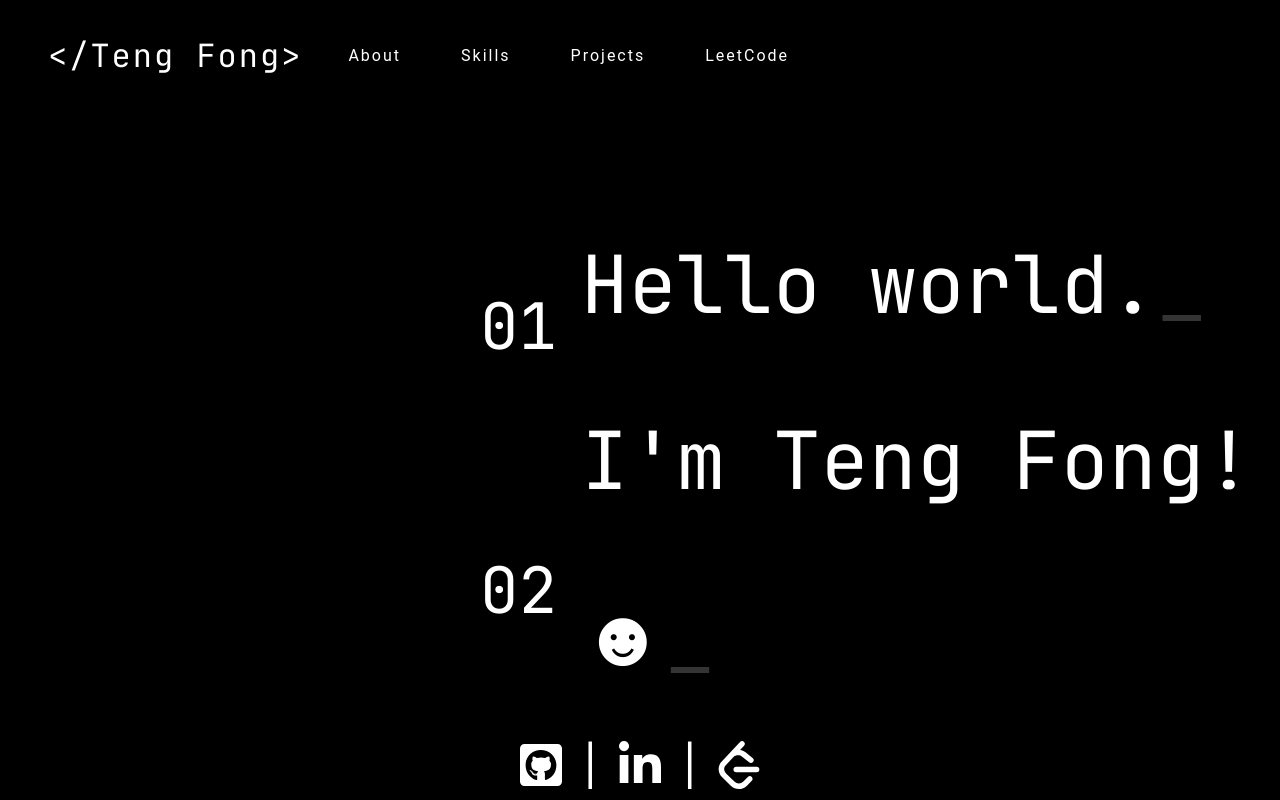
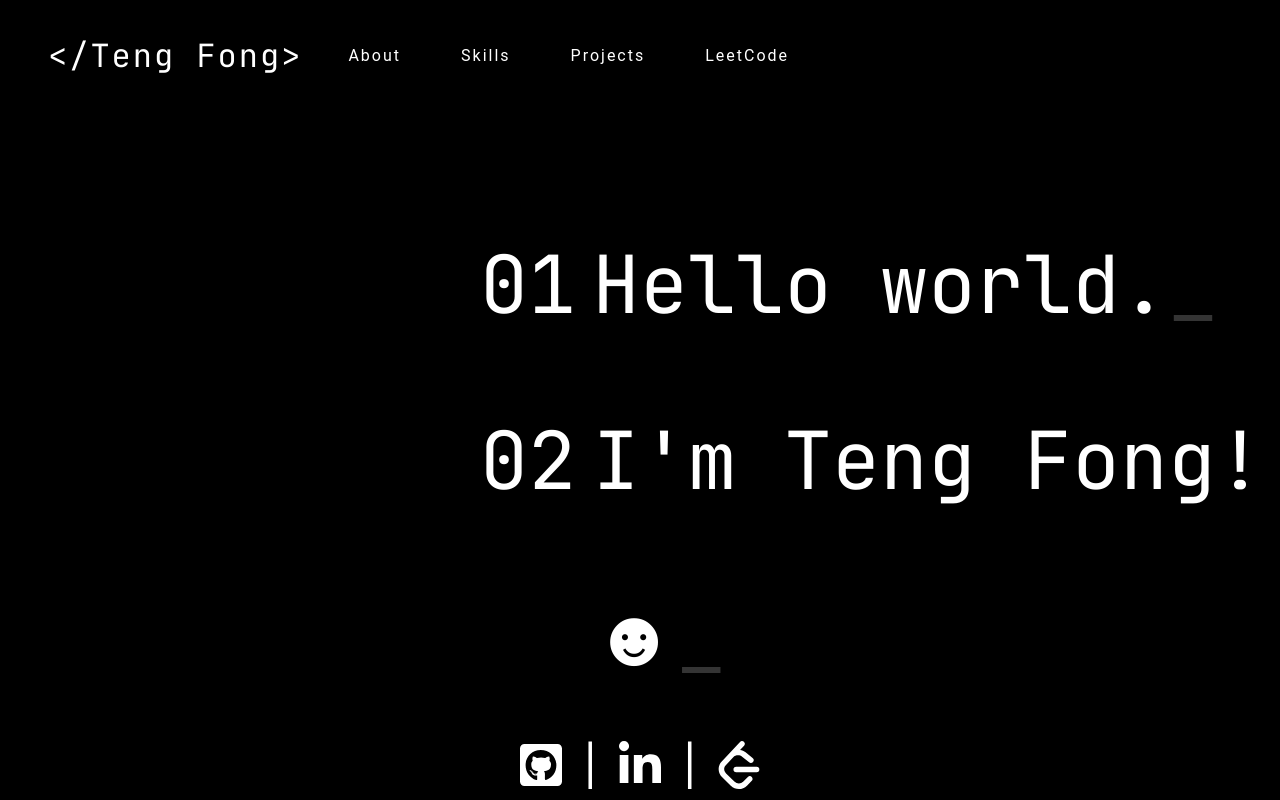
Before and after one commit to GohTengFong/personal-website-v1, a React (Create React App) app: page / in a window 1280 px wide. Shown: the top 800 px of the page. Built offline with nearby package versions, Linux system fonts and the light colour scheme; no server answers; the HTML template or start-up script is replaced by a standard one.

Commit message:
ipad viewport changes

```diff
--- a/src/components/home/Home.css
+++ b/src/components/home/Home.css
@@ -9,26 +9,25 @@
 
 .introWrapper {
     display: flex;
+    flex-direction: column;
     align-content: center;
     margin-left: 30em;
-}
-
-.intro-number {
-    display: flex;
-    flex-direction: column;
-    justify-content: space-around;
-    margin-right: 1.5rem;
-}
-
-.number {
-    font-size: 4rem;
-    padding-top: 5px;
 }
 
 .intro-text {
     text-align: left !important;
     line-height: 2.2em;
     font-size: 5rem;
+}
+
+.intro-text > * {
+  display: flex;
+  align-items: baseline;
+}
+
+.number {
+  font-size: 1em;
+  margin-right: 0.2em;
 }
 
 .intro-contact {
--- a/src/components/home/Home.jsx
+++ b/src/components/home/Home.jsx
@@ -19,13 +19,10 @@ const Home = () => {
     return(
         <div id="home" className='home'>
             <div style={{ fontFamily: "JBMono" }} className="introWrapper">
-                <div className="intro-number">
-                    <h1 className="number">01</h1>
-                    <h1 className="number">02</h1>
-                </div>
-
                 <div className="intro-text">
-                    <Typewriter
+                    <div className="intro-text1">
+                        <h1 className="number">01</h1>
+                        <Typewriter
                         options={{
                             strings: "Hello world.",
                             loop: false,
@@ -38,8 +35,11 @@ const Home = () => {
                             .callFunction(handleComplete)
                         }}
                     />
+                    </div>
 
-                    <Typewriter
+                    <div className="intro-text2">
+                        <h1 className="number">02</h1>
+                        <Typewriter
                         options={{
                             cursor: "_",
                         }}
@@ -50,6 +50,7 @@ const Home = () => {
                             .start();
                         }}
                         />
+                    </div>
                 </div>
             </div>
 
```
